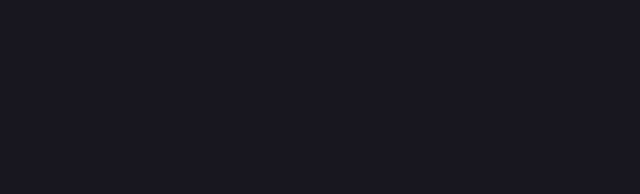
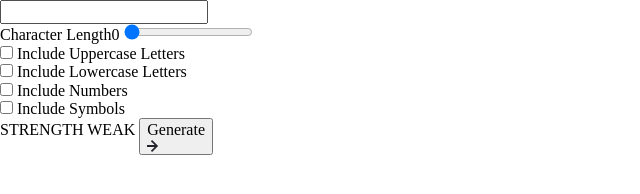
Before and after one commit to elvvira/password-generator, a website: page docs/index.html in a window 1280 px wide. Shown: the whole page, without its empty margins (0-640 px from the left). Drawn offline with nearby package versions, Linux system fonts and the light colour scheme; files that its build step writes are made by us from their sources.

Commit message:
Perdida con los strings

```diff
--- a/docs/index.html
+++ b/docs/index.html
@@ -16,8 +16,47 @@
   </head>
 
   <body>
+    <main class="main">
 
-    <main class="main"></main>
+      <div>
+        <input type="text">
+      </div>
+
+      <div>
+
+        <form id="form">
+          <label for="">Character Length<span id="lenght">0</span></label>
+          <input type="range" min="0" max="20" step="1" value="0" id="range">
+
+          <div>
+            <input id="uppercase" type="checkbox">
+            <label for="uppercase">Include Uppercase Letters</label>
+          </div>
+          <div>
+            <input id="lowercase" type="checkbox">
+            <label for="lowercase">Include Lowercase Letters</label>
+          </div>
+          <div>
+            <input id="numbers" type="checkbox">
+            <label for="numbers">Include Numbers</label>
+          </div>
+          <div>
+            <input id="numbers" type="checkbox">
+            <label for="symbols">Include Symbols</label>
+          </div>
+
+          <div>
+            <span> STRENGTH </span>
+            <span>WEAK</span>
+            <button id="button">Generate <img src="assets/images/icon-arrow-right.svg" alt="arrow right" />
+            </button>
+          </div>
+        </form>
+
+      </div>
+
+    </main>
+
     <script src="js/scripts.js"></script>
   </body>
 </html>
--- a/docs/js/scripts.js
+++ b/docs/js/scripts.js
@@ -0,0 +1,22 @@
+const formElement = document.getElementById('form');
+const lenghtElement = document.getElementById('lenght');
+const buttonElement = document.getElementById('button');
+const rangeElement = document.getElementById('range');
+
+let valueLenght = 0;
+
+formElement.addEventListener('submit', event => {
+  event.preventDefault();
+});
+
+formElement.addEventListener('change', event => {
+  lenghtElement.textContent = event.target.value;
+  valueLenght = event.target.value;
+  generateWord(valueLenght);
+});
+
+const generateWord = value => {
+  for (let index = 0; index <= value; index++) {
+    console.log(index);
+  }
+};
--- a/src/scss/blocks/body.scss
+++ b/src/scss/blocks/body.scss
@@ -1,9 +1,9 @@
-html {
-}
-body {
-  max-width: 1440px;
-  margin-left: auto;
-  margin-right: auto;
-  font-family: 'JetBrains Mono', monospace;
-  background-color: var(--very-dark-grey);
-}
+// html {
+// }
+// body {
+//   max-width: 1440px;
+//   margin-left: auto;
+//   margin-right: auto;
+//   font-family: 'JetBrains Mono', monospace;
+//   background-color: var(--very-dark-grey);
+// }
--- a/src/scss/blocks/main.scss
+++ b/src/scss/blocks/main.scss
@@ -1,6 +1,6 @@
-.main {
-  display: flex;
-  align-items: center;
-  justify-content: center;
-  height: 100vh;
-}
+// .main {
+//   display: flex;
+//   align-items: center;
+//   justify-content: center;
+//   height: 100vh;
+// }
```
Also changed, not shown: docs/css/styles.css (added), 1 other file.
